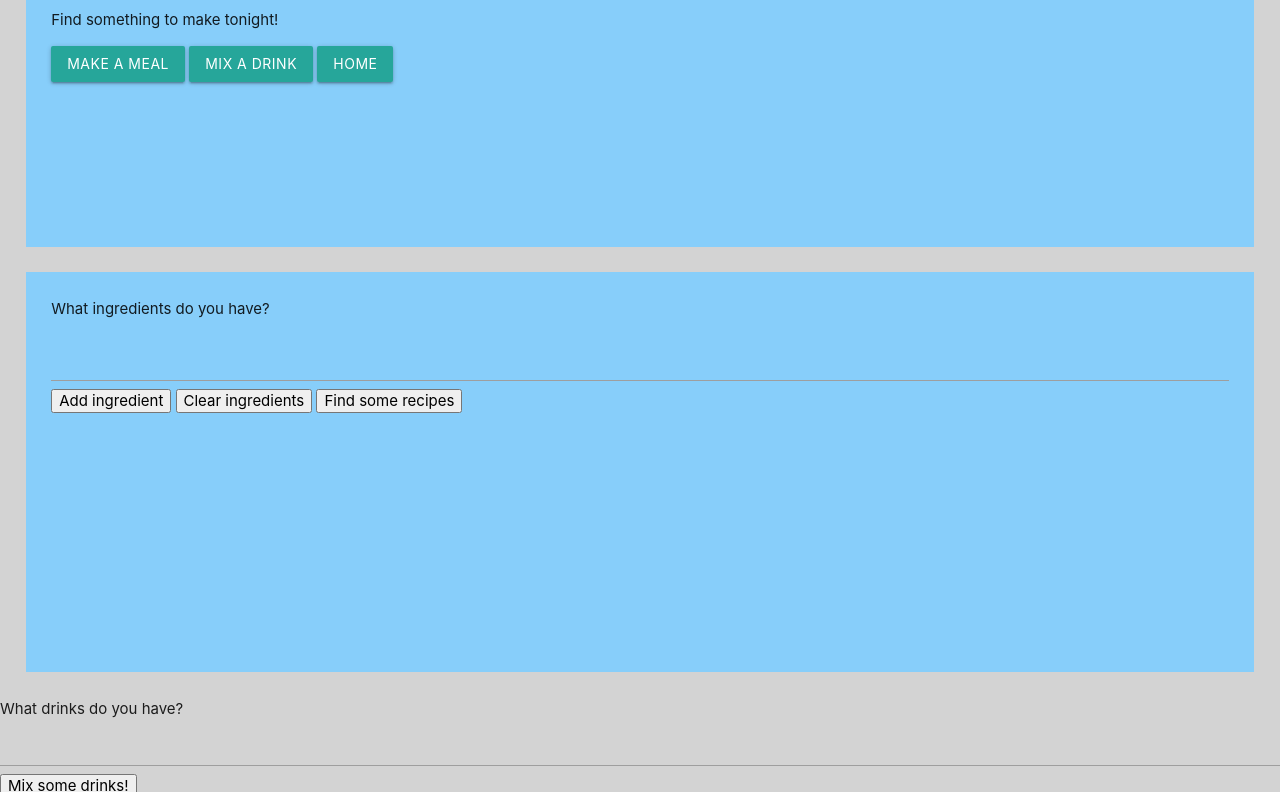
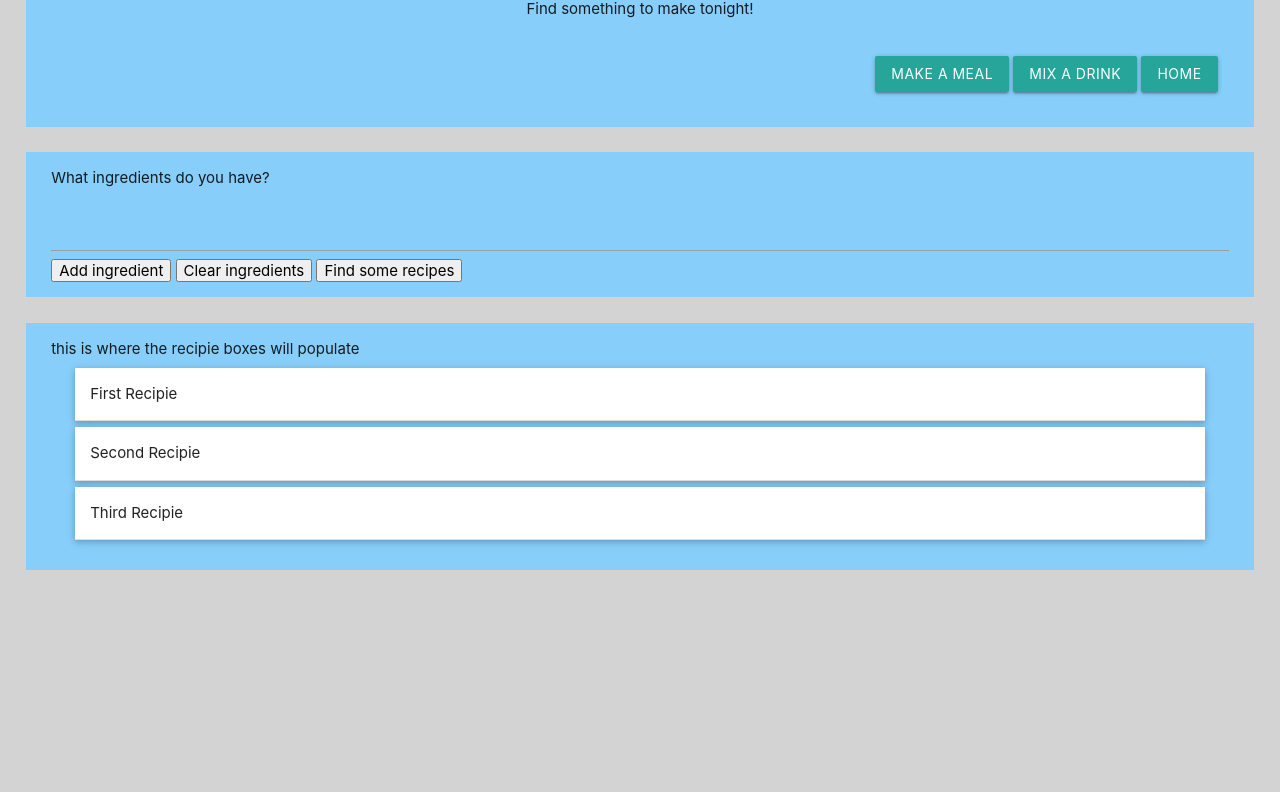
Before and after one commit to ZonkeyStripes/Project1, a plain HTML site: page recipe-api-test.html in a window 1280 px wide. Shown: the part 179-971 px from the top of the page. After the commit the page ends 800 px from the top, so only its background shows below. Drawn offline with nearby package versions, Linux system fonts and the light colour scheme.

Commit message:
More user interface corrections.                     So I believe this is the first time I got the buttons at the top to be on the right like I wanted them to be, also I added in the skeleton of what hopefully will eventually become where the recipies will populate, in NEAT collapsable boxes.

```diff
--- a/Assets/Css/style.css
+++ b/Assets/Css/style.css
@@ -8,5 +8,17 @@ html {
     background-color: lightskyblue;
     padding: 2%;
     margin: 2%;
-    height: 400px;
+
+
 }
+
+.collapsible-header {
+    margin-bottom: 6px;
+}
+
+
+
+/* For some reason, Materialize was adding in a character counter to our input and displaying it in the bottom right corner of our ingredients input section. This makes it hidden. */
+.character-counter {
+    visibility: hidden;
+}
--- a/recipe-api-test.html
+++ b/recipe-api-test.html
@@ -12,6 +12,9 @@
     <!--Import materialize.css-->
     <link type="text/css" rel="stylesheet" href="Assets/Css/materialize.css"  media="screen,projection"/>
 
+    <!-- I don't know why... but the collapsable items where we put the recepies on the bottom won't work unless I put the exact same line above here, but with type as "text/javascript"-Sam -->
+    <link type="text/javascript" rel="stylesheet" href="Assets/Css/materialize.css"  media="screen,projection"/>
+
     <!-- trying to link in our own stylesheet... -->
     <link type="text/css" rel="stylesheet" href="Assets/Css/style.css"/>
 
@@ -19,18 +22,39 @@
     <meta name="viewport" content="width=device-width, initial-scale=1.0"/>
 <!--  -->
 <!--  -->
+<link rel = "stylesheet"
+         href = "https://fonts.googleapis.com/icon?family=Material+Icons">
+      <link rel = "stylesheet"
+         href = "https://cdnjs.cloudflare.com/ajax/libs/materialize/0.97.3/css/materialize.min.css">
+      <script type = "text/javascript"
+         src = "https://code.jquery.com/jquery-2.1.1.min.js"></script>
+      <script src = "https://cdnjs.cloudflare.com/ajax/libs/materialize/0.97.3/js/materialize.min.js">
+      </script>
 
     <title>Go Go Gadget Recipe Finder</title>
     <!-- Links -->
 </head>
 <body>
-    <!-- Header/Nav Bar -->
+<!-- Header/Nav Bar -->
     <div class="col-12 section">
+
+        <!-- Title and short explination paragraph, at the top of the section -->
+        <div class="row center">
         <h1 class="display-3">Go Go Gadget Recipe Finder</h1>
         <p class="lead">Find something to make tonight!</p>
-        <a href="RecipeFinder.html" class="btn">Make a Meal</a>
-        <a href="DrinkFinder.html" class="btn">Mix a drink</a>
-        <a href="Index.html" class="btn">Home</a>
+        </div>
+
+        <!-- The link buttons, which are on the bottom of the section. -sam -->
+        <div class="row">
+            <!-- this invisible section is "eight wide" to push the buttons to the right by that "eight wide" length -->
+            <!-- <div class="col s8" id="invisible_header_area">what should be an invisible area to push buttons</div> -->
+            <!-- Then here are the buttons which will link to the other pages or whatever. -->
+            <div class="col right" id="nav_buttons">
+            <a href="RecipeFinder.html" class="btn">Make a Meal</a>
+            <a href="DrinkFinder.html" class="btn">Mix a drink</a>
+            <a href="Index.html" class="btn">Home</a>
+            </div>
+        </div>
     </div>
 
     <!-- Recipe Input Box -->
@@ -45,22 +69,35 @@
         <button id="foodSearchButton">Find some recipes</button>
     </div>
 
-    <!-- Recipe Input Box -->
-    <div class="w3-container" id="drinkinput">
-        What drinks do you have? <br>
-        <input> <br>
-        <button>Mix some drinks!</button>
-    </div>
 
 
   <div id="recipes" class="col-12 section">
     this is where the recipie boxes will populate
+
+    <ul class = "collapsible popout" data-collapsible = "accordion">
+        <li>
+           <div class = "collapsible-header">First Recipie</div>
+           <div class = "collapsible-body"><p id="recipie_0">This is where the first recipie will go.</p></div>
+        </li>
+
+        <li>
+           <div class = "collapsible-header">Second Recipie</div>
+           <div class = "collapsible-body"><p id="recipie_1">This is where the second recipie will go.</p id="recepie_1"></div>
+        </li>
+
+        <li>
+           <div class = "collapsible-header">Third Recipie</div>
+           <div class = "collapsible-body"><p id="recipie_2">This is where the third recipie will go.</p id="recepie_3"></div>
+        </li>
+     </ul>
+
+
   </div>
 
 <!--  -->
 <!-- the Materialize javascript required for use -->
 
-<script type="text/javascript" src="./Assets/Javascript/materialize.min.js"></script>
+<script type="text/javascript" src="./Assets/Javascript/materialize.js"></script>
 
 
 <!-- Import JQuery -->
```
